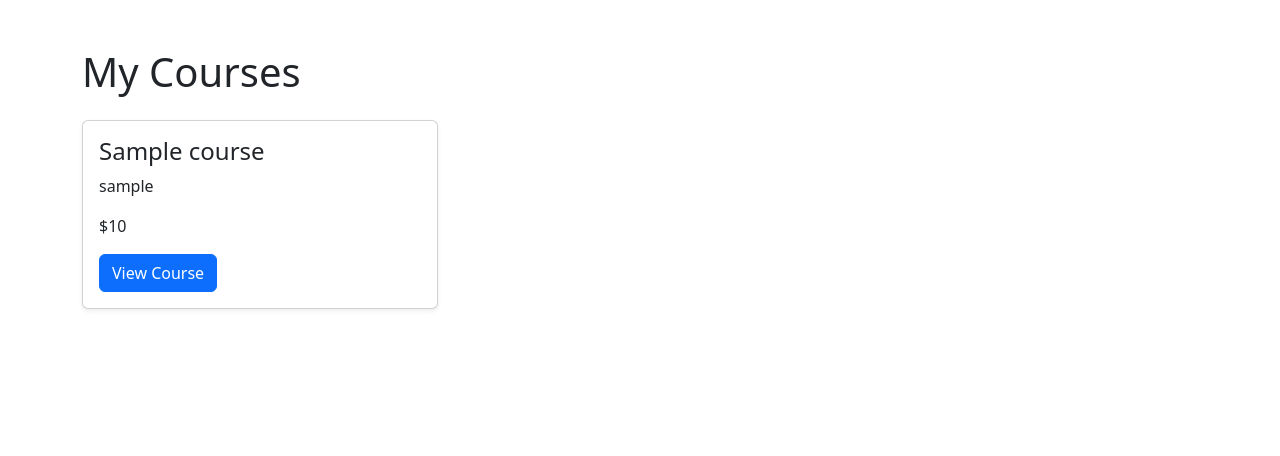
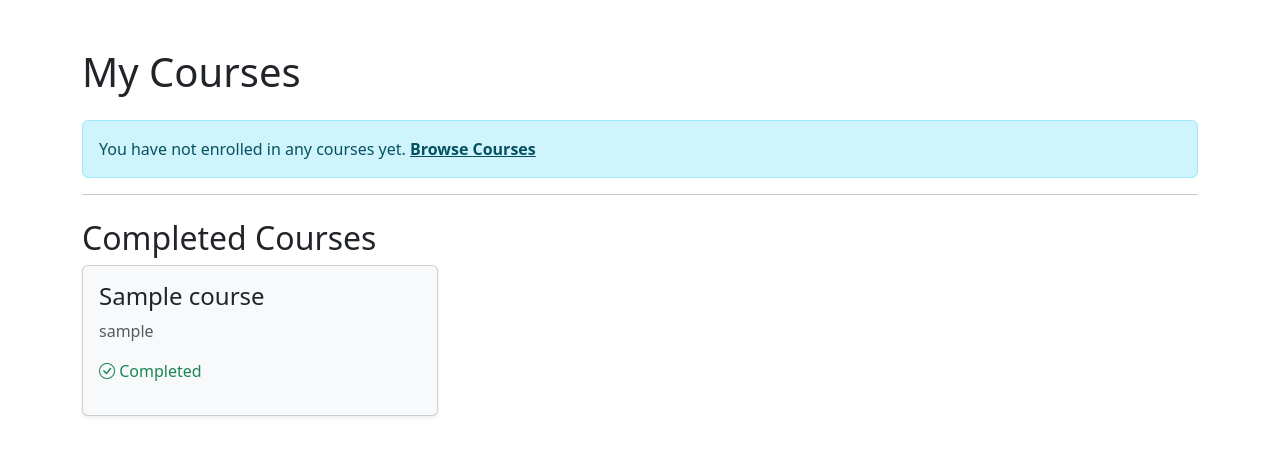
Before and after one commit to yazdan552/CourseHub, a Django app: page /my-courses/ in a window 1280 px wide. Shown: the part 56-512 px from the top of the page. Run offline with Django 4.2, Linux system fonts and the light colour scheme; a user stored in the database is signed in; tables that the repository leaves empty hold one stand-in row (values such as "Sample post").

Commit message:
Complete enrollment feature: - Add is_active and capacity fields to Course model - Add completed_at and is_completed fields to Enrollment model - Prevent instructor from enrolling in own course - Optimize course list with annotate for student count - Separate active and completed courses in My Courses page - Add enrollment validation for capacity and active status

```diff
--- a/courses/forms.py
+++ b/courses/forms.py
@@ -13,6 +13,11 @@ class CourseForm(forms.ModelForm):
             "created_at",
         ]
 
+        widgets = {
+            'description': forms.Textarea(attrs={'rows': 5}),
+            'is_active': forms.CheckboxInput(attrs={'class': 'form-check-input'}),
+        }
+
 
 class RegisterForm(UserCreationForm):
     class Meta:
--- a/courses/models.py
+++ b/courses/models.py
@@ -36,7 +36,16 @@ class Course(models.Model):
 
     price = models.PositiveIntegerField()
 
+    # فیلدهای جدید اضافه شده
+    is_active = models.BooleanField(
+        default=True,
+        help_text="Designates whether the course is available for enrollment."
+    )
 
+    capacity = models.PositiveIntegerField(
+        default=0,
+        help_text="Maximum number of students allowed (0 = unlimited)."
+    )
 
     created_at = models.DateTimeField(
         auto_now_add=True,
@@ -63,6 +72,16 @@ class Enrollment(models.Model):
         auto_now_add=True,
     )
 
+    # فیلدهای جدید برای پیگیری پیشرفت
+    completed_at = models.DateTimeField(
+        null=True,
+        blank=True,
+    )
+
+    is_completed = models.BooleanField(
+        default=False,
+    )
+
     class Meta:
         constraints = [
             models.UniqueConstraint(
--- a/courses/templates/courses/my_courses.html
+++ b/courses/templates/courses/my_courses.html
@@ -2,63 +2,54 @@
 
 {% block content %}
 
-<h1 class="mb-4">
-    My Courses
-</h1>
+<h1 class="mb-4">My Courses</h1>
 
+{% if enrollments %}
     <div class="row">
+        {% for enrollment in enrollments %}
+            <div class="col-md-4 mb-4">
+                <div class="card h-100 shadow-sm">
+                    <div class="card-body">
+                        <h4>{{ enrollment.course.title }}</h4>
+                        <p class="text-muted">{{ enrollment.course.instructor }}</p>
+                        <p>${{ enrollment.course.price }}</p>
+                        <p class="text-primary">
+                            <i class="bi bi-clock"></i> In Progress
+                        </p>
+                        <a href="{% url 'course_detail' enrollment.course.id %}"
+                           class="btn btn-primary">
+                            View Course
+                        </a>
+                    </div>
+                </div>
+            </div>
+        {% endfor %}
+    </div>
+{% else %}
+    <div class="alert alert-info">
+        You have not enrolled in any courses yet.
+        <a href="{% url 'course_list' %}" class="alert-link">Browse Courses</a>
+    </div>
+{% endif %}
 
-    {% for enrollment in enrollments %}
-
+{% if completed_courses %}
+    <hr>
+    <h2 class="mt-4">Completed Courses</h2>
+    <div class="row">
+        {% for enrollment in completed_courses %}
             <div class="col-md-4 mb-4">
-
-            <div class="card h-100 shadow-sm">
-
+                <div class="card h-100 shadow-sm bg-light">
                     <div class="card-body">
-
-                    <h4>
-
-                        {{ enrollment.course.title }}
-
-                    </h4>
-
-                    <p>
-
-                        {{ enrollment.course.instructor }}
-
+                        <h4>{{ enrollment.course.title }}</h4>
+                        <p class="text-muted">{{ enrollment.course.instructor }}</p>
+                        <p class="text-success">
+                            <i class="bi bi-check-circle"></i> Completed
                         </p>
-
-                    <p>
-
-                        ${{ enrollment.course.price }}
-
-                    </p>
-
-                    <a
-                        href="{% url 'course_detail' enrollment.course.id %}"
-                        class="btn btn-primary"
-                    >
-
-                        View Course
-
-                    </a>
-
                     </div>
-
                 </div>
-
             </div>
-
-    {% empty %}
-
-        <h4>
-
-            You have not enrolled in any courses yet.
-
-        </h4>
-
         {% endfor %}
-
     </div>
+{% endif %}
 
 {% endblock %}
--- a/courses/views.py
+++ b/courses/views.py
@@ -1,4 +1,5 @@
 from django.contrib.auth.decorators import login_required
+from django.db.models import Count
 from django.http import HttpResponseForbidden
 from django.shortcuts import render, redirect, get_object_or_404
 from .forms import CourseForm, RegisterForm
@@ -12,7 +13,13 @@ from django.contrib import messages
 
 
 def course_list(request):
-    courses = Course.objects.all()
+    """
+    نمایش لیست تمام دوره‌ها با شمارش تعداد دانشجویان
+    استفاده از annotate برای بهینه‌سازی Query
+    """
+    courses = Course.objects.select_related('instructor').annotate(
+        students_count=Count('enrollments')
+    ).filter(is_active=True)  # فقط دوره‌های فعال رو نمایش بده
 
     return render(
         request,
@@ -25,19 +32,41 @@ def course_list(request):
 
 @login_required
 def my_courses(request):
-    enrollments = request.user.enrollments.select_related("course", )
+    """
+    نمایش دوره‌هایی که کاربر در آنها ثبت‌نام کرده
+    تفکیک دوره‌های در حال پیشرفت و تکمیل شده
+    """
+    # دوره‌های در حال پیشرفت
+    enrollments = request.user.enrollments.select_related(
+        'course__instructor'
+    ).filter(
+        is_completed=False
+    )
+
+    # دوره‌های تکمیل شده
+    completed_courses = request.user.enrollments.select_related(
+        'course__instructor'
+    ).filter(
+        is_completed=True
+    )
+
     return render(
         request,
         "courses/my_courses.html",
         {
             "enrollments": enrollments,
+            "completed_courses": completed_courses,
         }
     )
 
 
 def course_detail(request, course_id):
+    """
+    نمایش جزئیات یک دوره
+    بررسی اینکه کاربر قبلاً ثبت‌نام کرده یا نه
+    """
     course = get_object_or_404(
-        Course,
+        Course.objects.select_related('instructor').prefetch_related('enrollments'),
         id=course_id,
     )
 
@@ -61,35 +90,74 @@ def course_detail(request, course_id):
 
 @login_required
 def enroll_course(request, course_id):
+    """
+    ثبت‌نام کاربر در دوره با بررسی موارد امنیتی:
+    1. دوره باید فعال باشد
+    2. کاربر نباید مدرس دوره باشد
+    3. ظرفیت دوره تکمیل نشده باشد
+    4. کاربر قبلاً ثبت‌نام نکرده باشد
+    """
     course = get_object_or_404(
-        Course,
+        Course.objects.select_related('instructor'),
         id=course_id,
     )
 
+    # بررسی اینکه دوره فعال باشد
+    if not course.is_active:
+        messages.error(
+            request,
+            "This course is currently inactive and cannot be enrolled."
+        )
+        return redirect("course_detail", course.id)
+
+    # جلوگیری از ثبت‌نام مدرس در دوره خودش
+    if request.user == course.instructor.user:
+        messages.error(
+            request,
+            "You cannot enroll in your own course."
+        )
+        return redirect("course_detail", course.id)
+
+    # بررسی ظرفیت دوره
+    if course.capacity > 0:
+        current_enrollments = course.enrollments.count()
+        if current_enrollments >= course.capacity:
+            messages.error(
+                request,
+                "This course is full. No more enrollments accepted."
+            )
+            return redirect("course_detail", course.id)
+
     if request.method == "POST":
-        Enrollment.objects.get_or_create(
-            user=request.user,
-            course=course,
-        )
+        # بررسی اینکه کاربر قبلاً ثبت‌نام کرده است
+        if Enrollment.objects.filter(
+                user=request.user,
+                course=course,
+        ).exists():
+            messages.warning(
+                request,
+                "You are already enrolled in this course."
+            )
+        else:
+            Enrollment.objects.create(
+                user=request.user,
+                course=course,
+            )
+            messages.success(
+                request,
+                f"You successfully enrolled in {course.title}."
+            )
 
-        messages.success(
-            request,
-            "You enrolled in this course.",
-        )
+        return redirect("course_detail", course.id)
 
-        return redirect(
-            "course_detail",
-            course.id,
-        )
-
-    return redirect(
-        "course_detail",
-        course.id,
-    )
+    return redirect("course_detail", course.id)
 
 
 @login_required
 def unenroll_course(request, course_id):
+    """
+    لغو ثبت‌نام کاربر از دوره
+    """
     course = get_object_or_404(
         Course,
         id=course_id,
@@ -102,7 +170,7 @@ def unenroll_course(request, course_id):
 
         messages.success(
             request,
-            "You left this course.",
+            "You have unenrolled from this course."
         )
 
         return redirect(
@@ -117,6 +185,9 @@ def unenroll_course(request, course_id):
 
 @staff_member_required
 def create_course(request):
+    """
+    ایجاد دوره جدید توسط مدرس
+    """
     if request.method == "POST":
 
         form = CourseForm(request.POST)
@@ -151,6 +222,9 @@ def create_course(request):
 
 @staff_member_required
 def update_course(request, course_id):
+    """
+    ویرایش دوره (فقط مدرس دوره)
+    """
     course = get_object_or_404(
         Course,
         id=course_id,
@@ -197,6 +271,9 @@ def update_course(request, course_id):
 
 @staff_member_required
 def delete_course(request, course_id):
+    """
+    حذف دوره (فقط مدرس دوره)
+    """
     course = get_object_or_404(
         Course,
         id=course_id,
@@ -227,6 +304,9 @@ def delete_course(request, course_id):
 
 
 def register(request):
+    """
+    ثبت‌نام کاربر جدید و ایجاد خودکار Instructor
+    """
     if request.method == "POST":
 
         form = RegisterForm(request.POST)
--- a/templates/base.html
+++ b/templates/base.html
@@ -15,6 +15,12 @@
     <link
             href="https://cdn.jsdelivr.net/npm/bootstrap@5.3.7/dist/css/bootstrap.min.css"
             rel="stylesheet"
+    >
+
+    <!-- Bootstrap Icons for nice icons -->
+    <link
+        rel="stylesheet"
+        href="https://cdn.jsdelivr.net/npm/bootstrap-icons@1.11.1/font/bootstrap-icons.css"
     >
 
 </head>
```
Also changed, not shown: courses/templates/courses/course_detail.html (+15 -0 lines), courses/templates/courses/course_list.html (+3 -5 lines), courses/migrations/0009_course_capacity_course_is_active_and_more.py (added). Lines whose indentation alone changed are shown as unchanged.
